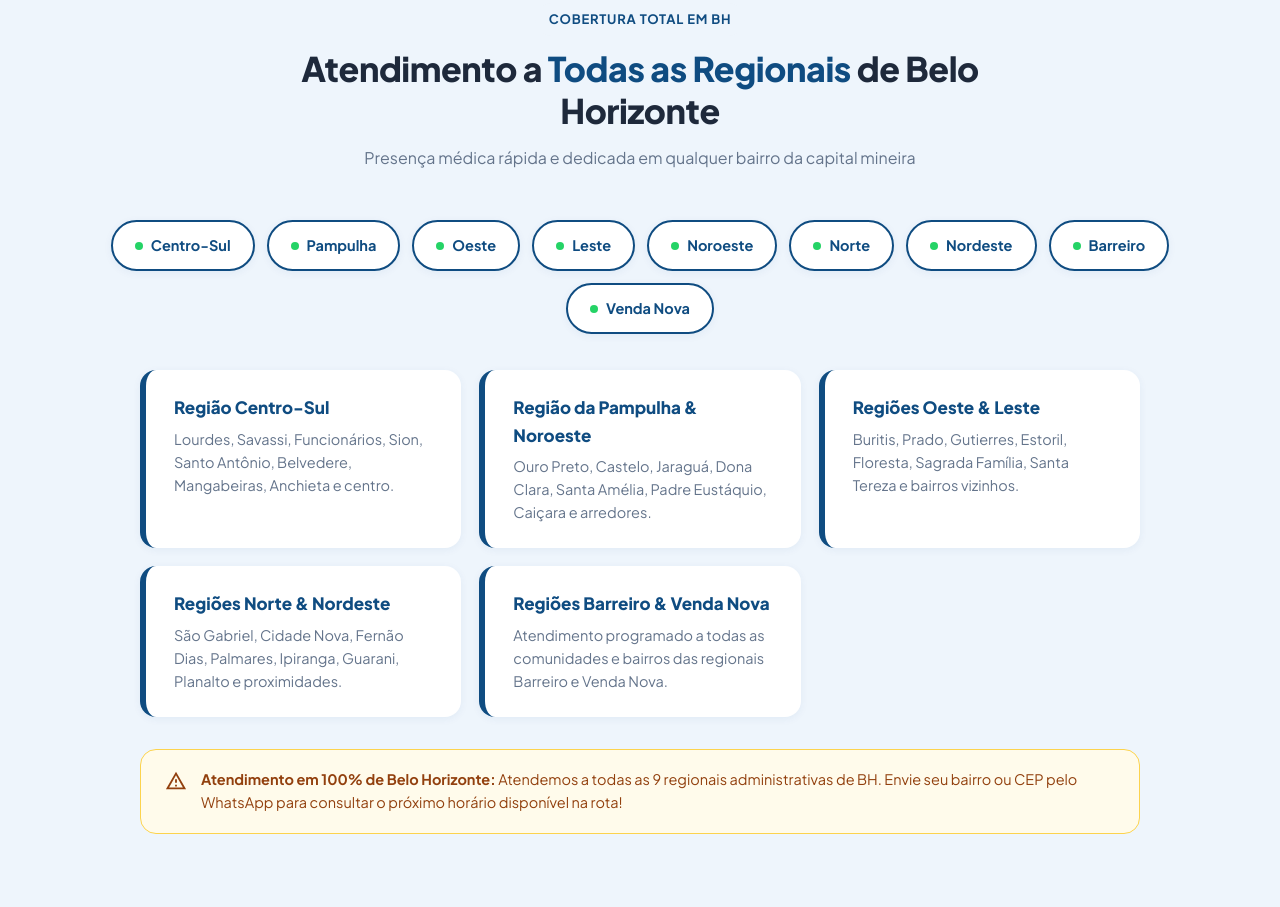
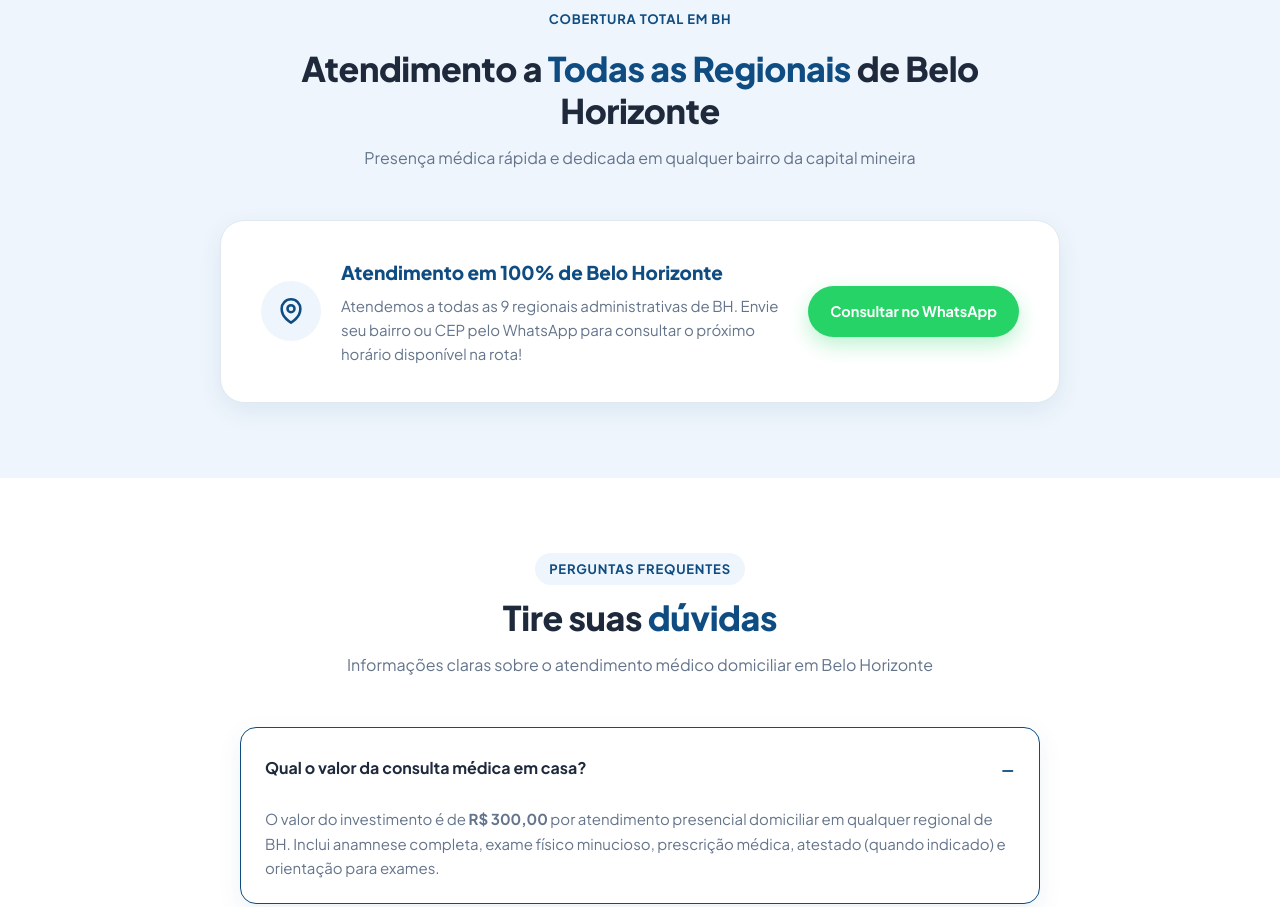
Before and after one commit to dryurigbgs/minha-landing-page, a plain HTML site: page index.html in a window 1280 px wide. Shown: the part 3998-4905 px from the top of the page. Drawn offline with Linux system fonts and the light colour scheme.

Commit message:
Update index.html

```diff
--- a/index.html
+++ b/index.html
@@ -162,6 +162,28 @@
       font-size: 14px;
     }
 
+    .nav-actions {
+      display: flex;
+      align-items: center;
+      gap: 12px;
+    }
+
+    .link-online {
+      font-size: 13px;
+      font-weight: 700;
+      color: var(--primary);
+      background: var(--primary-light);
+      padding: 8px 14px;
+      border-radius: var(--radius-full);
+      transition: all 0.2s ease;
+      display: none;
+    }
+
+    .link-online:hover {
+      background: var(--primary);
+      color: #ffffff;
+    }
+
     /* ---------- Buttons ---------- */
     .btn {
       display: inline-flex;
@@ -721,89 +743,100 @@
       background: var(--primary-light);
     }
 
-    .tags-regioes {
-      display: flex;
-      flex-wrap: wrap;
-      gap: 12px;
+    .cobertura-card {
+      background: var(--bg-white);
+      border-radius: var(--radius-lg);
+      padding: 32px 24px;
+      max-width: 840px;
+      margin: 0 auto;
+      box-shadow: var(--shadow-md);
+      border: 1px solid var(--border-color);
+      display: flex;
+      flex-direction: column;
+      align-items: center;
+      text-align: center;
+      gap: 20px;
+    }
+
+    @media (min-width: 768px) {
+      .cobertura-card {
+        flex-direction: row;
+        text-align: left;
+        align-items: center;
+        justify-content: space-between;
+        padding: 36px 40px;
+      }
+    }
+
+    .cobertura-icon {
+      width: 60px;
+      height: 60px;
+      min-width: 60px;
+      background: var(--primary-light);
+      color: var(--primary);
+      border-radius: 50%;
+      display: flex;
+      align-items: center;
       justify-content: center;
-      margin-bottom: 36px;
-    }
-
-    .tag {
+      flex-shrink: 0;
+    }
+
+    .cobertura-content h3 {
+      font-size: 19px;
+      font-weight: 800;
+      color: var(--primary);
+      margin-bottom: 6px;
+    }
+
+    .cobertura-content p {
+      font-size: 15px;
+      color: var(--text-muted);
+      line-height: 1.6;
+    }
+
+    .btn-cobertura {
+      flex-shrink: 0;
+      font-size: 14.5px;
+      padding: 14px 22px;
+    }
+
+    /* ---------- Banner de Transição para Telemedicina ---------- */
+    .banner-online {
+      background: var(--primary-light);
+      padding: 40px 0;
+    }
+
+    .banner-online-box {
       background: var(--bg-white);
+      border-radius: var(--radius-lg);
+      padding: 32px 28px;
+      border: 1.5px solid var(--primary);
+      box-shadow: var(--shadow-md);
+      display: flex;
+      flex-direction: column;
+      align-items: center;
+      text-align: center;
+      gap: 20px;
+    }
+
+    @media (min-width: 640px) {
+      .banner-online-box {
+        flex-direction: row;
+        justify-content: space-between;
+        text-align: left;
+      }
+    }
+
+    .banner-online-info h3 {
+      font-size: 20px;
+      font-weight: 800;
       color: var(--primary);
-      padding: 12px 22px;
-      border-radius: var(--radius-full);
-      font-size: 14.5px;
-      font-weight: 700;
-      border: 2px solid var(--primary);
-      display: inline-flex;
-      align-items: center;
-      gap: 8px;
-      transition: all 0.25s ease;
-      box-shadow: var(--shadow-sm);
-    }
-
-    .tag:hover {
-      background: var(--primary);
-      color: #ffffff;
-      transform: translateY(-2px);
-    }
-
-    .tag::before {
-      content: "";
-      width: 8px;
-      height: 8px;
-      background: var(--accent);
-      border-radius: 50%;
-    }
-
-    .regioes-grid {
-      display: grid;
-      grid-template-columns: 1fr;
-      gap: 18px;
-      max-width: 1000px;
-      margin: 0 auto;
-    }
-
-    .regiao-grupo {
-      background: var(--bg-white);
-      padding: 24px 28px;
-      border-radius: var(--radius-md);
-      border-left: 6px solid var(--primary);
-      box-shadow: var(--shadow-sm);
-    }
-
-    .regiao-grupo h4 {
-      color: var(--primary);
-      font-size: 17px;
-      font-weight: 800;
       margin-bottom: 6px;
     }
 
-    .regiao-grupo p {
+    .banner-online-info p {
+      font-size: 15px;
       color: var(--text-muted);
-      font-size: 14.5px;
-      line-height: 1.6;
-    }
-
-    .aviso-regioes {
-      background: #FFFBEB;
-      border: 1px solid #FCD34D;
-      color: #92400E;
-      padding: 18px 24px;
-      border-radius: var(--radius-md);
-      font-size: 14.5px;
-      margin: 32px auto 0;
-      max-width: 1000px;
-      display: flex;
-      gap: 14px;
-      align-items: flex-start;
-    }
-
-    .aviso-regioes svg {
-      flex-shrink: 0;
-      margin-top: 2px;
     }
 
     /* ---------- FAQ ---------- */
@@ -1080,10 +1113,6 @@
         top: 24px;
         transform: translateX(-50%);
       }
-
-      .regioes-grid {
-        grid-template-columns: repeat(3, 1fr);
-      }
     }
 
     @media (min-width: 960px) {
@@ -1107,6 +1136,10 @@
 
       .nav-links {
         display: flex;
+      }
+
+      .link-online {
+        display: inline-block;
       }
 
       .hero {
@@ -1526,49 +1559,21 @@
         <p class="section-sub">Presença médica rápida e dedicada em qualquer bairro da capital mineira</p>
       </div>
 
-      <div class="tags-regioes">
-        <span class="tag">Centro-Sul</span>
-        <span class="tag">Pampulha</span>
-        <span class="tag">Oeste</span>
-        <span class="tag">Leste</span>
-        <span class="tag">Noroeste</span>
-        <span class="tag">Norte</span>
-        <span class="tag">Nordeste</span>
-        <span class="tag">Barreiro</span>
-        <span class="tag">Venda Nova</span>
-      </div>
-
-      <div class="regioes-grid">
-        <div class="regiao-grupo">
-          <h4>Região Centro-Sul</h4>
-          <p>Lourdes, Savassi, Funcionários, Sion, Santo Antônio, Belvedere, Mangabeiras, Anchieta e centro.</p>
-        </div>
-        <div class="regiao-grupo">
-          <h4>Região da Pampulha & Noroeste</h4>
-          <p>Ouro Preto, Castelo, Jaraguá, Dona Clara, Santa Amélia, Padre Eustáquio, Caiçara e arredores.</p>
-        </div>
-        <div class="regiao-grupo">
-          <h4>Regiões Oeste & Leste</h4>
-          <p>Buritis, Prado, Gutierres, Estoril, Floresta, Sagrada Família, Santa Tereza e bairros vizinhos.</p>
-        </div>
-        <div class="regiao-grupo">
-          <h4>Regiões Norte & Nordeste</h4>
-          <p>São Gabriel, Cidade Nova, Fernão Dias, Palmares, Ipiranga, Guarani, Planalto e proximidades.</p>
-        </div>
-        <div class="regiao-grupo">
-          <h4>Regiões Barreiro & Venda Nova</h4>
-          <p>Atendimento programado a todas as comunidades e bairros das regionais Barreiro e Venda Nova.</p>
-        </div>
-      </div>
-
-      <div class="aviso-regioes">
-        <svg width="22" height="22" viewBox="0 0 24 24" fill="currentColor">
-          <path d="M12 2L1 21h22L12 2zm0 3.84L19.53 19H4.47L12 5.84zM11 10v4h2v-4h-2zm0 6v2h2v-2h-2z" />
-        </svg>
-        <div>
-          <strong>Atendimento em 100% de Belo Horizonte:</strong> Atendemos a todas as 9 regionais administrativas de
-          BH. Envie seu bairro ou CEP pelo WhatsApp para consultar o próximo horário disponível na rota!
-        </div>
+      <div class="cobertura-card">
+        <div class="cobertura-icon">
+          <svg width="28" height="28" viewBox="0 0 24 24" fill="none" stroke="currentColor" stroke-width="2.2" stroke-linecap="round" stroke-linejoin="round">
+            <path d="M12 22s-8-4.5-8-11.8A8 8 0 0 1 12 2a8 8 0 0 1 8 8.2c0 7.3-8 11.8-8 11.8z" />
+            <circle cx="12" cy="10" r="3" />
+          </svg>
+        </div>
+        <div class="cobertura-content">
+          <h3>Atendimento em 100% de Belo Horizonte</h3>
+          <p>Atendemos a todas as 9 regionais administrativas de BH. Envie seu bairro ou CEP pelo WhatsApp para consultar o próximo horário disponível na rota!</p>
+        </div>
+        <a href="https://wa.me/5531999999999?text=Ol%C3%A1!%20Gostaria%20de%20consultar%20a%20disponibilidade%20de%20atendimento%20domiciliar%20no%20meu%20bairro."
+          target="_blank" rel="noopener" class="btn btn-primary btn-cobertura">
+          Consultar no WhatsApp
+        </a>
       </div>
     </div>
   </section>
```
